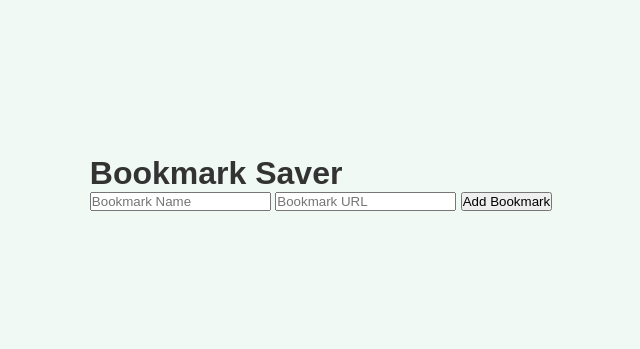
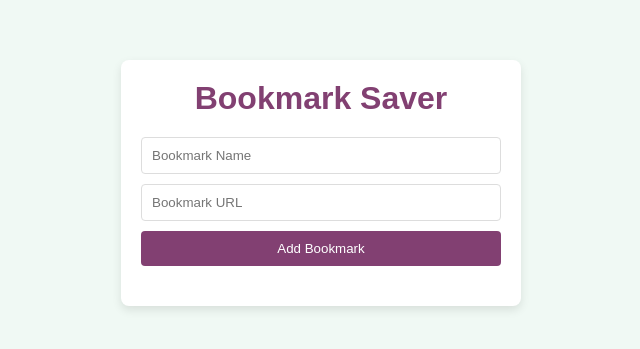
Before and after one commit to jazAlons/Bookmark-Saver, a plain HTML site: page index.html in a window 1280 px wide. Shown: the part 217-566 px from the top of the page, without its empty margins (319-959 px from the left). Drawn offline with Linux system fonts and the light colour scheme.

Commit message:
Add styles for form, button, and bookmark list

```diff
--- a/styles.css
+++ b/styles.css
@@ -13,3 +13,61 @@ body{
     align-items: center;
     height: 100vh;
 }
+
+.app-container{
+    background-color: #fff;
+    padding: 20px;
+    border-radius: 8px;
+    box-shadow: 0 4px 10px rgba(0, 0, 0, 0.1);
+    max-width: 400px;
+    width: 90%;
+    text-align: center;
+}
+
+h1{
+    color: #824072;
+    margin-bottom: 20px;
+}
+
+.input-container{
+    display: flex;
+    flex-direction: column;
+    gap: 10px;
+    margin-bottom: 20px;
+}
+
+input{
+    padding: 10px;
+    border-radius: 4px;
+    border: 1px solid #ddd;
+}
+
+button{
+    padding: 10px;
+    background-color: #824072;
+    color: white;
+    border: none;
+    border-radius: 4px;
+    cursor: pointer;
+    transition: backgroud-color 0.3s ease;
+}
+
+button:hover{
+    background-color: #824060;
+}
+
+#bookmark-list{
+    list-style: none;
+    padding: 0;
+}
+
+#bookmark-list li{
+    background-color: #f9f9f9;
+    padding: 10px;
+    border: 1px solid #ddd;
+    border-radius: 4px;
+    margin-bottom: 10px;
+    display: flex;
+    justify-content: space-between;
+    align-items: center;
+}
```
